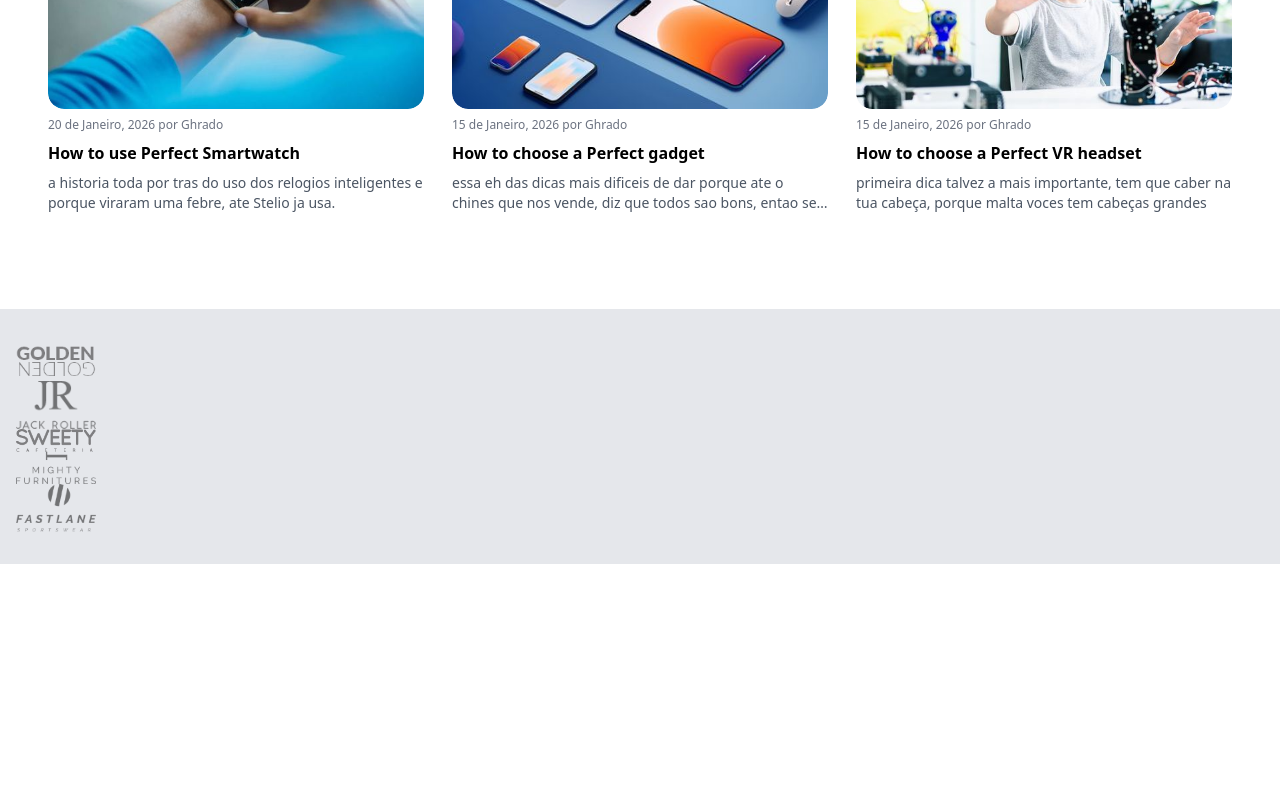
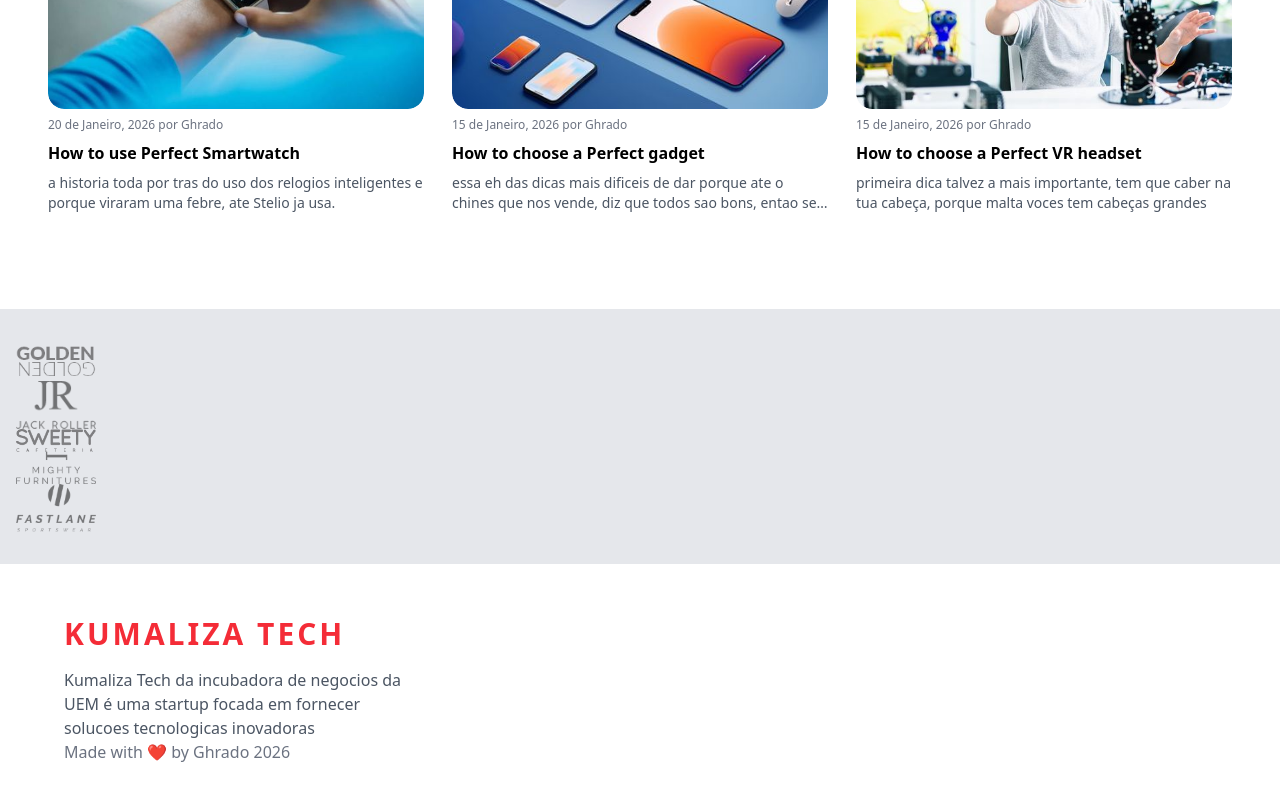
Before and after one commit to ghrado/e-commerc-Kumaliza-Tech, a React (Vite) app in the folder frontend2/: page / in a window 1280 px wide. Shown: the part 3657-4457 px from the top of the page. Before the commit the page ends 4221 px from the top, so only its background shows below. Built offline with nearby package versions, Linux system fonts and the light colour scheme.

Commit message:
footer commit 2

```diff
--- a/frontend2/src/components/Footer/Footer.jsx
+++ b/frontend2/src/components/Footer/Footer.jsx
@@ -2,8 +2,27 @@ import React from 'react'
 
 const Footer = () => {
   return (
-    <div>
-
+    <div className='dark:bg-gray-950'>
+        <div className="container">
+          <div className="grid md:grid-cols-3 pb-20 pt-5">
+            {/*Detalhes da Empresa*/}
+            <div className='py-8 px-4'>
+              <a
+                    href="#"
+                    className='text-primary
+                    font-semibold tracking-widest
+                    text-2xl uppercase sm:text-3xl'>
+                        Kumaliza Tech
+              </a>
+              <p className='text-gray-600 mt-4'>
+                Kumaliza Tech da incubadora de negocios da UEM é uma startup focada em fornecer solucoes tecnologicas inovadoras
+              </p>
+              <p className='text-gray-500'>
+                 Made with ❤️ by Ghrado 2026
+              </p>
+            </div>
+          </div>
+        </div>
     </div>
   )
 }
```
